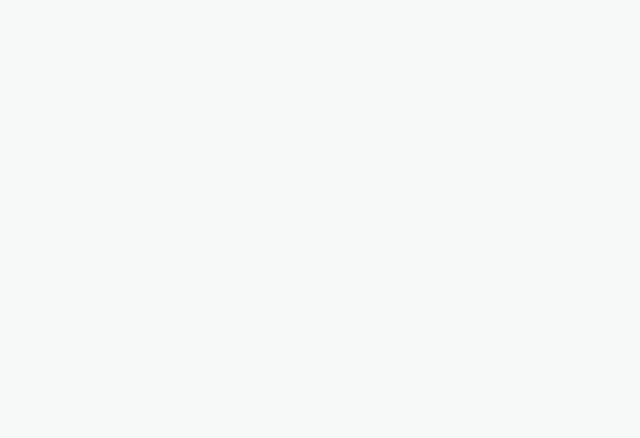
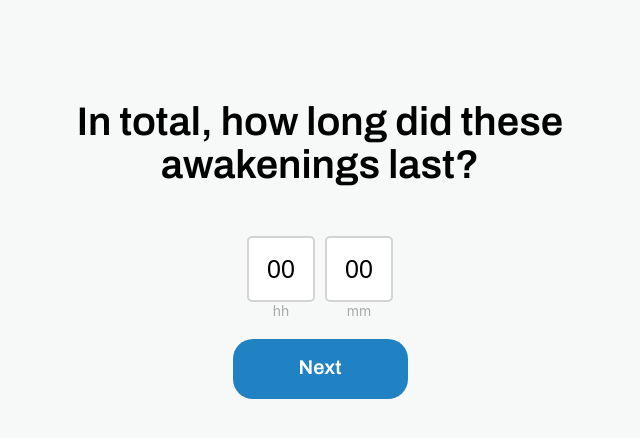
Before and after one commit to cml2021/sleepTracker, a React (Create React App) app in the folder sleep-ui/: page /entry-wake-duration in a window 1280 px wide. Before the commit this address had no page. Shown: the top 438 px of the page, without its empty margins (320-960 px from the left). Built offline with nearby package versions, Linux system fonts and the light colour scheme; the HTML template or start-up script is replaced by a standard one.

Commit message:
Added additional pages in kiosk flow

```diff
--- a/sleep-ui/src/App.css
+++ b/sleep-ui/src/App.css
@@ -18,6 +18,7 @@ h2 {
     font-weight: 600;
     text-align: center;
     margin: 100px 0 50px 0;
+    padding: 0 300px;
 }
 
 .button-active, .button-disabled {
@@ -58,7 +59,7 @@ h2 {
     font-family: inherit;
 }
 
-.duration-div {
+.input-div {
     display: flex;
     justify-content: center;
     gap: 10px;
@@ -72,13 +73,14 @@ h2 {
     color: darkgray;
 }
 
-.duration-input, .duration-input-invalid {
+.duration-input, .duration-input-invalid, input[type="number"] {
     width: 60px;
     height: 60px;
     text-align: center;
     font-size: 25px;
     border-radius: 5px;
     border: 2px solid lightgray;
+    -moz-appearance: textfield;
 }
 
 .duration-input-invalid {
--- a/sleep-ui/src/App.js
+++ b/sleep-ui/src/App.js
@@ -7,18 +7,26 @@ import EntryDate from "./pages/CreateEntry/EntryDate";
 import EntryBedtime from "./pages/CreateEntry/EntryBedtime";
 import EntrySleeptime from "./pages/CreateEntry/EntrySleepTime";
 import EntrySleepDelay from "./pages/CreateEntry/EntrySleepDelay";
+import EntryWakeupFrequency from "./pages/CreateEntry/EntryWakeupFrequency";
+import EntryWakeupDuration from "./pages/CreateEntry/EntryWakeupDuration";
+import EntryFinalWakeup from "./pages/CreateEntry/EntryFinalWakeup";
+import EntryUptime from "./pages/CreateEntry/EntryUptime";
 
 function App() {
 
   // Try date-fns for date management
-
   const yesterday = add(new Date(), {days: -1})
   const defaultBedtime = set(yesterday, {hours: 22, minutes: 0, seconds: 0, milliseconds: 0}) // yesterday at 10:00 PM
+  const defaultWaketime = set(new Date(), {hours: 6, minutes: 0, seconds: 0, milliseconds: 0}) // today at 6:00 AM
 
   const [date, setDate] = useState(yesterday);
   const [bedtime, setBedtime] = useState(defaultBedtime);
   const [sleeptime, setSleeptime] = useState(defaultBedtime);
   const [sleepdelay, setSleepdelay] = useState(0);
+  const [awakenings, setAwakenings] = useState(0);
+  const [awakeningsDuration, setAwakeningsDuration] = useState(0);
+  const [waketime, setWaketime] = useState(defaultWaketime);
+  const [uptime, setUptime] = useState(defaultWaketime);
 
   return (
     <div>
@@ -27,8 +35,12 @@ function App() {
           <Route path="/" element={<Home />} />
           <Route path="/entry-date" element={<EntryDate date={date} setDate={setDate} />} />
           <Route path="/entry-bedtime" element={<EntryBedtime date={date} bedtime={bedtime} setBedtime={setBedtime} setSleeptime={setSleeptime} />} />
-          <Route path="/entry-sleeptime" element={<EntrySleeptime bedtime={bedtime} sleeptime={sleeptime} setSleeptime={setSleeptime} />} />
-          <Route path="entry-sleepdelay" element={<EntrySleepDelay setSleepdelay={setSleepdelay}/>}/>
+          <Route path="/entry-sleeptime" element={<EntrySleeptime bedtime={bedtime} sleeptime={sleeptime} setSleeptime={setSleeptime} setWaketime={setWaketime} />} />
+          <Route path="/entry-sleepdelay" element={<EntrySleepDelay setSleepdelay={setSleepdelay}/>}/>
+          <Route path="/entry-wake-frequency" element={<EntryWakeupFrequency awakenings={awakenings} setAwakenings={setAwakenings} />} />
+          <Route path="/entry-wake-duration" element={<EntryWakeupDuration setAwakeningsDuration={setAwakeningsDuration}/>} />
+          <Route path="/entry-final-wake" element={<EntryFinalWakeup waketime={waketime} setWaketime={setWaketime} setUptime={setUptime}/>} />
+          <Route path="/entry-final-up" element={<EntryUptime uptime={uptime} setUptime={setUptime}/>} />
         </Routes>
       </Router>
     </div>
--- /dev/null
+++ b/sleep-ui/src/pages/CreateEntry/EntryFinalWakeup.js
@@ -0,0 +1,31 @@
+import React from "react";
+import Button from "../../ui-components/Button";
+import DatePicker from "react-datepicker";
+import "react-datepicker/dist/react-datepicker.css";
+
+function EntryFinalWakeup({waketime, setWaketime, setUptime}) {
+
+    const onSetWaketime = (waketime) => {
+        setWaketime(waketime);
+        setUptime(waketime);
+    }
+
+    return (
+        <div>
+            <h2>What time was your final awakening?</h2>
+            <DatePicker
+                className="DatePicker"
+                selected={waketime}
+                onChange={onSetWaketime}
+                showTimeSelect
+                showTimeSelectOnly
+                timeIntervals={15}
+                dateFormat="h:mm aa"
+                popperPlacement="bottom"
+            />
+            <Button buttonText={"Next"} buttonPath={"/entry-final-up"}/>
+        </div>
+    )
+};
+
+export default EntryFinalWakeup;
--- a/sleep-ui/src/pages/CreateEntry/EntrySleepDelay.js
+++ b/sleep-ui/src/pages/CreateEntry/EntrySleepDelay.js
@@ -1,4 +1,4 @@
-import React, { useState } from "react";
+import React, { useState, useEffect } from "react";
 import Button from "../../ui-components/Button";
 import DurationInput from "../../ui-components/DurationInput";
 
@@ -17,15 +17,16 @@ function EntrySleepDelay({ setSleepdelay }) {
         setSleepdelay(totalDelay);
     }
 
+    useEffect( parseDelay, [delayHours, delayMin, setSleepdelay])
+
     return (
         <div>
             <h2>How long did it take you to fall asleep?</h2>
-            <div className="duration-div">
+            <div className="input-div">
                 <DurationInput unit={"hour"} duration={delayHours} setDuration={setDelayHours} setIsValid={setIsValidHour}/>
                 <DurationInput unit={"min"} duration={delayMin}  setDuration={setDelayMin} setIsValid={setIsValidMin}/>
-                {parseDelay()}
             </div>
-            <Button active={isValidHour && isValidMin} buttonText={"Next"}/>
+            <Button active={isValidHour && isValidMin} buttonText={"Next"} buttonPath={"/entry-wake-frequency"}/>
         </div>
     )
 };
--- a/sleep-ui/src/pages/CreateEntry/EntrySleepTime.js
+++ b/sleep-ui/src/pages/CreateEntry/EntrySleepTime.js
@@ -1,15 +1,20 @@
 import React from "react";
 import Button from "../../ui-components/Button";
 import DatePicker from "react-datepicker";
-import { getTime } from "date-fns";
+import { getTime, add } from "date-fns";
 import "react-datepicker/dist/react-datepicker.css";
 
-function EntrySleeptime({ bedtime, sleeptime, setSleeptime }) {
+function EntrySleeptime({ bedtime, sleeptime, setSleeptime, setWaketime }) {
 
     // constrains selectable sleeptime to times equal to or after the selected bedtime
     const filterBedtime = (time) => {
         const selectedSleeptime = new Date(time);
         return getTime(selectedSleeptime) >= getTime(bedtime);
+    }
+
+    const onSetSleeptime = (sleeptime) => {
+        setSleeptime(sleeptime);
+        setWaketime(add(sleeptime, {hours: 8}))
     }
 
     return (
@@ -18,7 +23,7 @@ function EntrySleeptime({ bedtime, sleeptime, setSleeptime }) {
             <DatePicker
                 className="DatePicker"
                 selected={sleeptime}
-                onChange={(sleeptime) => setSleeptime(sleeptime)}
+                onChange={onSetSleeptime}
                 showTimeSelect
                 showTimeSelectOnly
                 timeIntervals={15}
--- /dev/null
+++ b/sleep-ui/src/pages/CreateEntry/EntryUptime.js
@@ -0,0 +1,30 @@
+import React from "react";
+import Button from "../../ui-components/Button";
+import DatePicker from "react-datepicker";
+import "react-datepicker/dist/react-datepicker.css";
+
+function EntryUptime({uptime, setUptime}) {
+
+    const onSetUptime = (uptime) => {
+        setUptime(uptime);
+    }
+
+    return (
+        <div>
+            <h2>What time did you get out of bed for the day?</h2>
+            <DatePicker
+                className="DatePicker"
+                selected={uptime}
+                onChange={onSetUptime}
+                showTimeSelect
+                showTimeSelectOnly
+                timeIntervals={15}
+                dateFormat="h:mm aa"
+                popperPlacement="bottom"
+            />
+            <Button buttonText={"Next"}/>
+        </div>
+    )
+};
+
+export default EntryUptime;
--- /dev/null
+++ b/sleep-ui/src/pages/CreateEntry/EntryWakeupDuration.js
@@ -0,0 +1,34 @@
+import React, {useState, useEffect} from "react";
+import DurationInput from "../../ui-components/DurationInput";
+import Button from "../../ui-components/Button";
+
+function EntryWakeupDuration({setAwakeningsDuration}) {
+
+    const [awakeHours, setAwakeHours] = useState("00");
+    const [awakeMin, setAwakeMin] = useState("00");
+    const [isValidHour, setIsValidHour] = useState(true);
+    const [isValidMin, setIsValidMin] = useState(true);
+
+    const parseDelay = () => {
+        const hours = parseInt(awakeHours);
+        const hoursToMin = hours * 60;
+        const min = parseInt(awakeMin);
+        const totalDuration = hoursToMin + min;
+        setAwakeningsDuration(totalDuration);
+    }
+
+    useEffect( parseDelay, [awakeHours, awakeMin, setAwakeningsDuration])
+
+    return (
+        <div>
+            <h2>In total, how long did these awakenings last?</h2>
+            <div className="input-div">
+                <DurationInput unit={"hour"} duration={awakeHours} setDuration={setAwakeHours} setIsValid={setIsValidHour}/>
+                <DurationInput unit={"min"} duration={awakeMin}  setDuration={setAwakeMin} setIsValid={setIsValidMin}/>
+            </div>
+            <Button active={isValidHour && isValidMin} buttonText={"Next"} buttonPath={"/entry-final-wake"}/>
+        </div>
+    )
+};
+
+export default EntryWakeupDuration;
--- /dev/null
+++ b/sleep-ui/src/pages/CreateEntry/EntryWakeupFrequency.js
@@ -0,0 +1,17 @@
+import React from "react";
+import Button from "../../ui-components/Button";
+import NumberInput from "../../ui-components/NumberInput";
+
+function EntryWakeupFrequency({awakenings, setAwakenings}) {
+    return (
+        <div>
+            <h2>How many times did you wake up, not counting your final awakening?</h2>
+            <div className="input-div">
+                <NumberInput input={awakenings} inputChange={setAwakenings}/>
+            </div>
+            <Button buttonText={"Next"} buttonPath={"/entry-wake-duration"}/>
+        </div>
+    )
+};
+
+export default EntryWakeupFrequency;
--- /dev/null
+++ b/sleep-ui/src/ui-components/NumberInput.js
@@ -0,0 +1,20 @@
+import React from "react";
+
+function NumberInput({input, inputChange}) {
+
+    const onSetInput = (e) => {
+        inputChange(e.target.value);
+    }
+
+    return (
+        <input
+            type="number"
+            min="0"
+            defaultValue={input}
+            required
+            onChange={onSetInput}
+        />
+    )
+};
+
+export default NumberInput;
```
